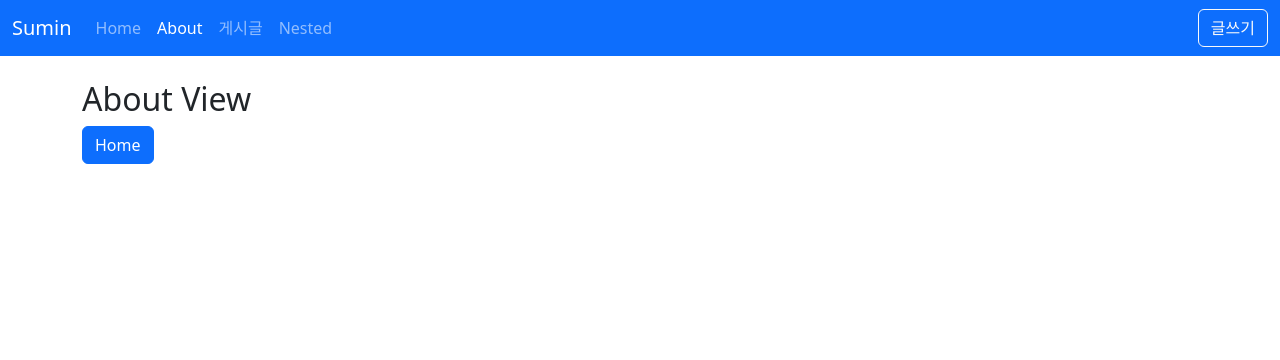
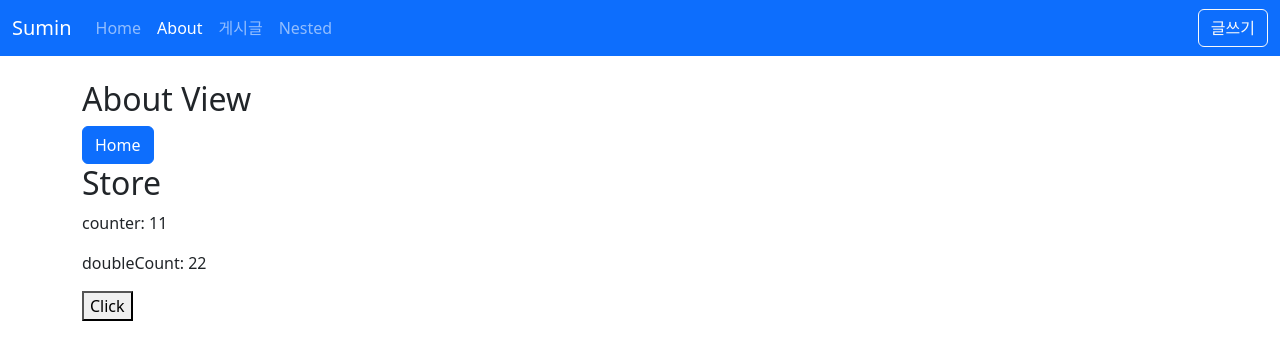
Before and after one commit to sum529-create/vue-board, a Vue app: page /about in a window 1280 px wide. Shown: the top 360 px of the page. Built offline with nearby package versions, Linux system fonts and the light colour scheme.

Commit message:
docs: pinia 설치 및 간단한 사용법

```diff
--- a/package.json
+++ b/package.json
@@ -15,6 +15,7 @@
     "bootstrap": "^5.3.3",
     "bootstrap-icons": "^1.11.3",
     "dayjs": "^1.11.13",
+    "pinia": "^2.3.0",
     "vue": "^3.5.13",
     "vue-router": "^4.5.0"
   },
--- a/src/main.js
+++ b/src/main.js
@@ -11,6 +11,7 @@
 import globalComponents from "./plugins/global-components";
 import globalDirectives from "./plugins/global-directives";
 import dayjs from "./plugins/dayjs";
+import { createPinia } from "pinia";
 
 const app = createApp(App);
 app.use(router);
@@ -20,6 +21,7 @@
 app.use(globalComponents);
 app.use(globalDirectives);
 app.use(dayjs);
+app.use(createPinia());
 app.mount("#app");
 
 // console.log("VITE_APP_API_URL", import.meta.env);
--- /dev/null
+++ b/src/stores/counter.js
@@ -0,0 +1,15 @@
+import { defineStore } from "pinia";
+
+export const useCounterStore = defineStore("counter", {
+  state: () => ({
+    counter: 1,
+  }),
+  getters: {
+    doubleCount: (state) => state.counter * 2,
+  },
+  actions: {
+    increment() {
+      this.counter++;
+    },
+  },
+});
--- a/src/views/AboutView.vue
+++ b/src/views/AboutView.vue
@@ -2,14 +2,26 @@
   <div>
     <h2>About View</h2>
     <button class="btn btn-primary" @click="$router.push('/')">Home</button>
+    <h2>Store</h2>
+    <p>counter: {{ counter }}</p>
+    <p>doubleCount: {{ doubleCount }}</p>
+    <button @click="increment()">Click</button>
   </div>
 </template>
 
 <script setup>
+import { useCounterStore } from "@/stores/counter";
+import { storeToRefs } from "pinia";
 import { useRouter } from "vue-router";
 
 // const route = useRouter();
 // console.log(route);
+const store = useCounterStore();
+
+const { counter, doubleCount } = storeToRefs(store);
+const { increment } = store;
+counter.value = 10;
+increment();
 </script>
 
 <style lang="scss" scoped></style>
```
Also changed, not shown: 1 other file (tests, documents, lock files or other folders).
